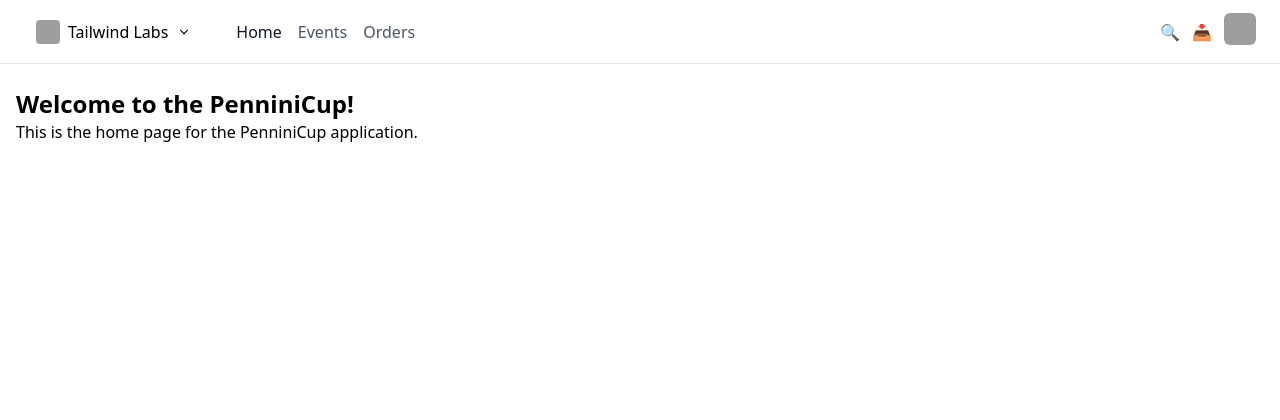
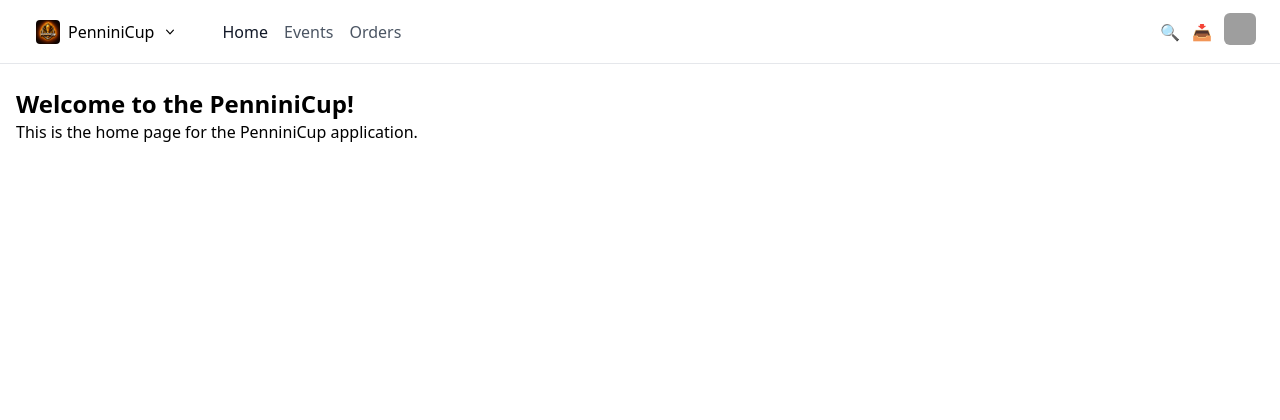
Before and after one commit to Pennini/PenniniCup, a Django app: page / in a window 1280 px wide. Shown: the top 420 px of the page. Run offline with Django 4.2, Linux system fonts and the light colour scheme; parts of the project's set-up code (start-up, migrations or seed data) failed here and were passed over; some libraries are stand-ins or nearby versions; grey boxes are pictures that could not be loaded.

Commit message:
teste de favicon e logo

```diff
--- a/src/config/settings/base.py
+++ b/src/config/settings/base.py
@@ -106,6 +106,9 @@ STATICFILES_DIRS = [
     BASE_DIR / "src" / "static",  # type: ignore # noqa
 ]
 
+MEDIA_URL = "/media/"
+MEDIA_ROOT = BASE_DIR / "media"  # type: ignore # noqa
+
 LOGIN_REDIRECT_URL = "/"
 LOGOUT_REDIRECT_URL = "/"
 LOGIN_URL = "/accounts/login/"
--- a/src/config/urls.py
+++ b/src/config/urls.py
@@ -1,4 +1,5 @@
 from django.conf import settings
+from django.conf.urls.static import static
 from django.contrib import admin
 from django.urls import include, path
 
@@ -6,7 +7,7 @@ urlpatterns = [
     path("admin/", admin.site.urls),
     path("", include("src.penninicup.urls")),
     path("accounts/", include("src.accounts.urls")),
-]
+] + static(settings.MEDIA_URL, document_root=settings.MEDIA_ROOT)
 
 if settings.DEBUG:
     # Include django_browser_reload URLs only in DEBUG mode
--- a/src/templates/base.html
+++ b/src/templates/base.html
@@ -7,6 +7,7 @@
         <meta http-equiv="X-UA-Compatible" content="ie=edge" />
         <title>{% block title %}PenniniCup{% endblock %}</title>
 
+        <link rel="icon" type="image/png" href="{% static 'img/favicon_penninicup.png' %}" />
         {% tailwind_css %} {% block extra_head %} {% endblock %}
     </head>
     <body>
--- a/src/templates/components/top_nav.html
+++ b/src/templates/components/top_nav.html
@@ -1,11 +1,12 @@
-<nav class="hidden lg:flex items-center h-16 px-6 border-b bg-white">
+{% load static %}
+<nav class="max-lg:hidden flex items-center h-16 px-6 border-b bg-white">
     <!-- Left -->
     <div class="flex items-center gap-4">
         <!-- Team Dropdown -->
         <div class="relative group">
             <button class="flex items-center gap-2 px-3 py-2 rounded-md hover:bg-gray-100">
-                <img src="/static/img/logo.svg" class="h-6 w-6 rounded" />
-                <span class="font-medium">Tailwind Labs</span>
+                <img src="{% static 'img/logo_penninicup.png' %}" class="h-6 w-6 rounded" />
+                <span class="font-medium">PenniniCup</span>
 
                 <svg class="w-4 h-4" viewBox="0 0 20 20" fill="currentColor">
                     <path
```
Also changed, not shown: src/static/img/favicon_penninicup.png (added), src/static/img/logo_penninicup.png (added).
